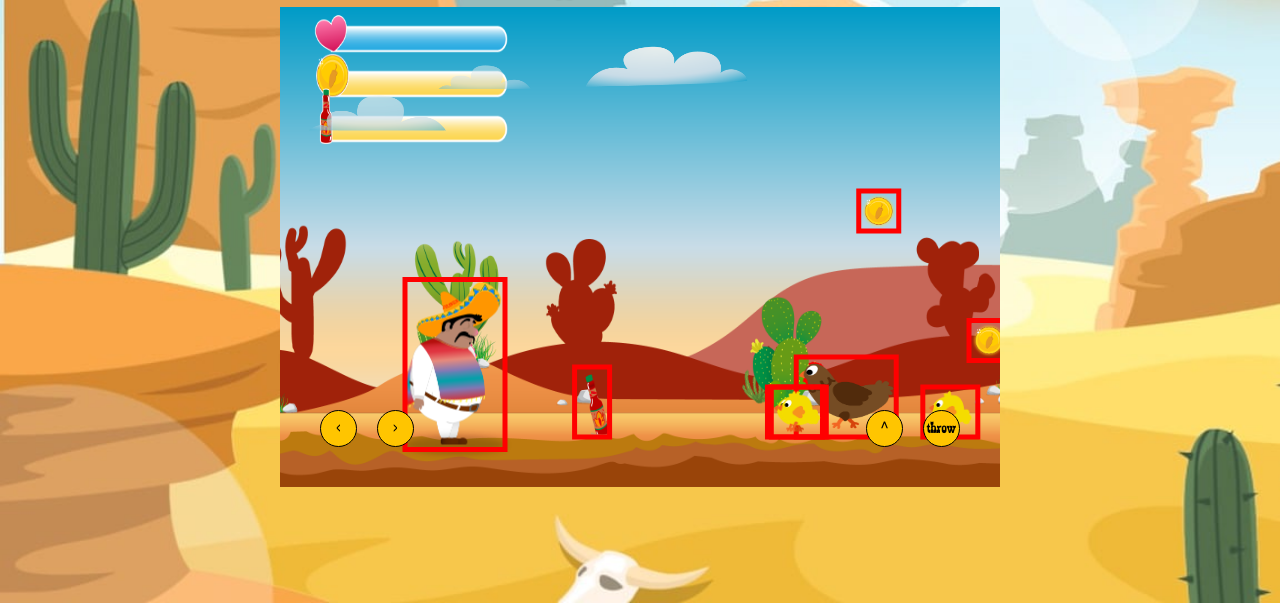
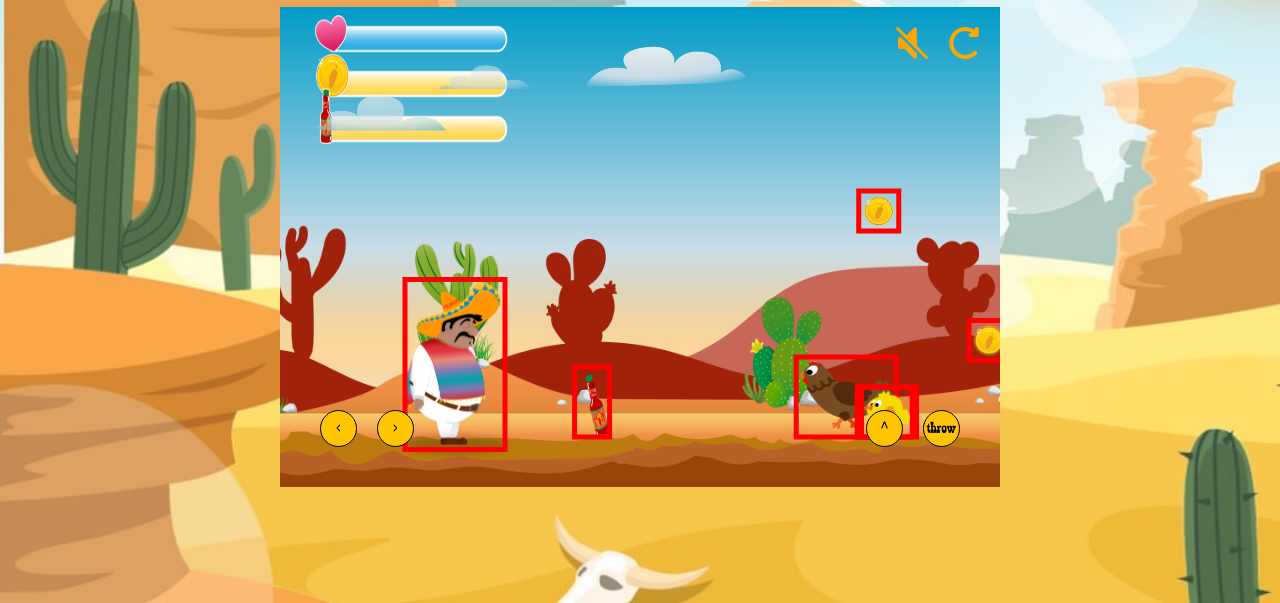
Before and after one commit to artir97/El_Pollo_Loco_AG, a plain HTML site: page index.html in a window 1280 px wide. Both pictures are taken after a click on the button "PLAY". Shown: the part 197-800 px from the top of the page. Drawn offline with Linux system fonts and the light colour scheme.

Commit message:
add mute and restart button

```diff
--- a/index.html
+++ b/index.html
@@ -7,6 +7,7 @@
     <link rel="stylesheet" href="style.css">
     <title>El pollo loco</title>
 
+    <script src="models/audios.js"></script>
     <script src="models/drawable-object.class.js"></script>
     <script src="models/health-bar.class.js"></script>
     <script src="models/coin-bar.class.js"></script>
@@ -32,7 +33,7 @@
 
 <h1>El pollo loco</h1>
 <div>
-    <div id="startScreen" width="720" height="480">
+    <div id="startScreen">
         <button onclick="startGame()" id="playBtn">PLAY</button>
         <div class="controls">
             <p>Arrow Left / Arrow Right = Walk</p>
@@ -42,6 +43,14 @@
     </div>
 
     <div id="phoneControls">
+        <div class="menuControls">
+            <div>
+                <img id="gameSound" src="img/10_menu_icons/sound_off.png" alt="sound off icon">
+            </div>
+            <div>
+                <img id="restartGame" src="img/10_menu_icons/restart.png" alt="restart game icon">
+            </div>
+        </div>
         <div class="leftControls">
             <div class="phoneControls" id="moveLeft"> < </div>
             <div class="phoneControls" id="moveRight"> > </div>
@@ -55,13 +64,8 @@
         <img src="img/9_intro_outro_screens/game_over/game over.png" alt="">
     </div>
 
+
     <canvas id="canvas" width="720" height="480"></canvas>
 </div>
-
-
-
-
-
-
 </body>
 </html>
--- a/js/game.js
+++ b/js/game.js
@@ -88,7 +88,17 @@ function handleTouchEnd() {
     keyboard.D = false;
 }
 
+function pauseGameSound(){
+    background_sound.pause();
+}
+
 document.addEventListener("DOMContentLoaded", () => {
+    gameSoundBtn = document.getElementById('gameSound');
+    restartBtn = document.getElementById('restartGame');
+
+    gameSoundBtn.addEventListener('click', pauseGameSound);
+    restartBtn.addEventListener('click', startGame);
+
     moveLeftBtn = document.getElementById('moveLeft');
     moveRightBtn = document.getElementById('moveRight');
     jumpBtn = document.getElementById('jump');
--- a/models/chicken-small.js
+++ b/models/chicken-small.js
@@ -19,8 +19,8 @@ class ChickenSmall extends MovableObject {
         this.loadImage('img/3_enemies_chicken/chicken_small/1_walk/1_w.png');
         this.loadImages(this.IMAGES_WALKING);
         this.loadImages(this.IMAGES_DEAD);
-        this.x = 500 + 500 * Math.random();
-        this.speed = 0.15 + Math.random() * 0.25;
+        this.x = 500 + 1000 * Math.random();
+        this.speed = 0.15 + Math.random() * 0.15;
         this.animate()
     }
 
--- a/models/world.class.js
+++ b/models/world.class.js
@@ -58,8 +58,6 @@ class World {
                     this.healthbar.setPercentage(this.character.energy);
                 }
             }
-
-
         });
     }
 
--- a/style.css
+++ b/style.css
@@ -33,7 +33,7 @@ h1 {
     background-image: url('img/9_intro_outro_screens/start/startscreen_1.png');
     background-size: cover;
     background-repeat: round;
-    z-index: 1;
+    z-index: 3;
     opacity: 1;
 
     display: flex;
@@ -131,9 +131,19 @@ h1 {
     width: 100%;
     height: auto;
     display: flex;
-    justify-content: start;
+    justify-content: end;
     align-items: start;
     aspect-ratio: auto 720 / 480;
+    z-index: 2;
+}
+
+.menuControls div {
+    padding-top: 20px;
+    padding-right: 20px;
+}
+
+.menuControls div img:hover {
+    cursor: pointer;
 }
 
 .controls {
```
Also changed, not shown: img/10_menu_icons/restart.png (added), img/10_menu_icons/sound_off.png (added), img/10_menu_icons/sound_on.png (added), models/audios.js (added), 5 other files.
